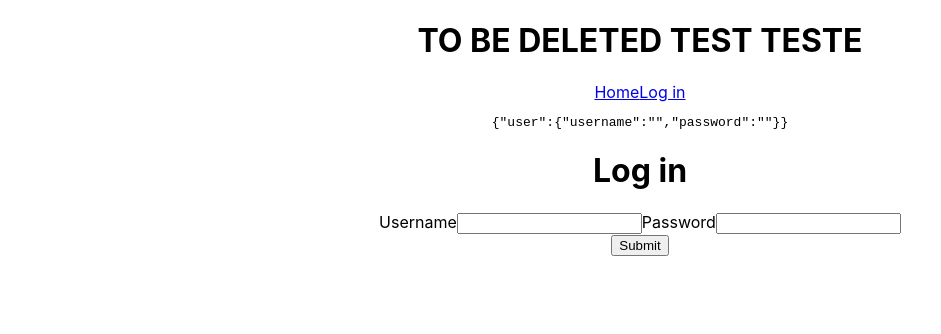
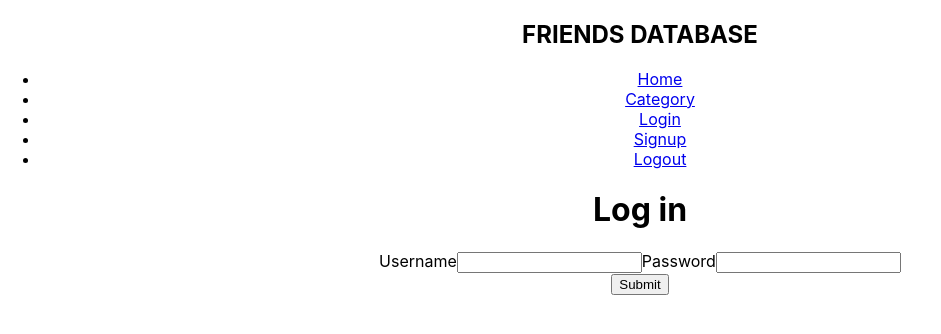
Before and after one commit to africal-marketplace-6/front-end, a React (Create React App) app in the folder african-marketplace6/: page /login in a window 1280 px wide. Shown: the top 334 px of the page, without its empty margins (0-941 px from the left). Built offline with nearby package versions, Linux system fonts and the light colour scheme.

Commit message:
added routes and header

```diff
--- a/african-marketplace6/src/App.js
+++ b/african-marketplace6/src/App.js
@@ -1,28 +1,47 @@
-import React from 'react';
-import './App.css';
-import { Route, Routes, Link } from 'react-router-dom';
-import Dashboard from './Dashboard/Dashboard';
-import Login from './components/login';
+import React from "react";
+import "./App.css";
+import {BrowserRouter as  Router, Route, Link, Switch } from "react-router-dom";
+import Dashboard from "./Dashboard/Dashboard";
+import Login from "./components/login";
+import PrivateRoute from "./components/PrivateRoute";
+import SignUp from "./components/SignUp";
+import Category from "./components/Category";
+import Logout from "./components/Logout";
 
 function App() {
   return (
-    <div className="App">
-      <h1>TO BE DELETED TEST TESTE</h1>
-      <nav>
-
-      <div className="nav-links">
-        <Link to="/">Home</Link>
-        <Link to="/login">Log in</Link>
-
-
+    <Router>
+      <div className="App">
+        <header>
+          <h2>FRIENDS DATABASE</h2>
+          <ul>
+            <li>
+              <Link to="/home">Home</Link>
+            </li>
+            <li>
+              <Link to="/category">Category</Link>
+            </li>
+            <li>
+              <Link to="/login">Login</Link>
+            </li>
+            <li>
+              <Link to="/signup">Signup</Link>
+            </li>
+            <li>
+              <Link to="/logout">Logout</Link>
+            </li>
+          </ul>
+        </header>
+        <Switch>
+          {/* <Route path="/home" element={<Dashboard />}> */}
+          <Route path="/login" component={Login} />
+          <Route path="/signup" component={SignUp} />
+          <PrivateRoute exact path="/category" component={Category} />
+          <Route path="/logout" component={Logout} />
+          {/* <Route path="/" component={Home} /> */}
+        </Switch>
       </div>
-      </nav>
-      <Routes>
-        <Route path="/dashboard" element={<Dashboard/>}>
-        </Route>
-        <Route path="/login" element={<Login/>}/>
-      </Routes>
-    </div>
+    </Router>
   );
 }
 
--- /dev/null
+++ b/african-marketplace6/src/components/Category.js
@@ -0,0 +1,10 @@
+import react from "react";
+
+export default function Category() {
+
+    return (
+        <div>
+            <p>This is the category page</p>
+        </div>
+    )
+}
--- /dev/null
+++ b/african-marketplace6/src/components/Logout.js
@@ -0,0 +1,10 @@
+import react from "react";
+
+export default function Logout() {
+
+    return (
+        <div>
+            <p>This is the logout page</p>
+        </div>
+    )
+}
--- /dev/null
+++ b/african-marketplace6/src/components/PrivateRoute.js
@@ -0,0 +1,14 @@
+import React from 'react';
+import { Route, Redirect } from 'react-router-dom';
+
+const PrivateRoute = ({component:Component, ...rest  }) => {
+    return <Route {...rest} render={()=> {
+        if (localStorage.getItem("token")) {
+            return(<Component/>)
+        } else {
+            return <Redirect to="/home"/>
+        }
+    }}/>
+}
+
+export default PrivateRoute;
--- /dev/null
+++ b/african-marketplace6/src/components/SignUp.js
@@ -0,0 +1,10 @@
+import react from "react";
+
+export default function SignUp() {
+
+    return (
+        <div>
+            <p>This is the signup page</p>
+        </div>
+    )
+}
--- a/african-marketplace6/src/components/login.js
+++ b/african-marketplace6/src/components/login.js
@@ -1,45 +1,64 @@
-import React, {useState} from 'react';
-
+import React, { useState } from "react";
+import axios from 'axios';
+import { useHistory } from "react-router-dom";
 
 const initialStateValues = {
-    user : {
-        username : '',
-        password : ''
-    }
+  credentials: {
+    username: "",
+    password: "",
+  },
 };
 
+export default function Login() {
+  const [user, setUser] = useState(initialStateValues);
 
-export default function Login() {
+  const handleChange = (evt) => {
+    setUser({
+        credentials:{
+            ...user.credentials,
+            [evt.target.name]: evt.target.value
+        }
+    });
+  };
 
-    const [state, setState] = useState(initialStateValues);
-
-    const {user} = state;
-
-    const changeUsername = (evt) => {
-        const {name, value} = evt.target;
-        this.setState({[name]: value})
+  const login = evt => {
+      evt.preventDefault();
+    //   axios.post('')
+    //   .then(res => {
+    //       console.log('res',res)
+    //       //have it set token
+    //   })
+    //   .catch(err=> {
+    //       console.log(err)
+    //   })
+    history.push("/home")
   }
 
-
-
   return (
-
     <div>
-            <pre>{JSON.stringify(state)}</pre>
       <h1>Log in</h1>
       <form className="form-container">
         <label>
           Username
-                    <input type="text" name="username" value={user.username} onChange={changeUsername}/>
+          <input
+            type="text"
+            name="username"
+            value={user.credentials.username}
+            onChange={handleChange}
+          />
         </label>
         <label>
           Password
-                    <input type="password"/>
+          <input
+          type="password"
+          name="password"
+          value={user.credentials.password}
+          onChange={handleChange} />
         </label>
         <div>
           <button type="submit">Submit</button>
         </div>
       </form>
     </div>
-    )
+  );
 }
--- a/african-marketplace6/src/index.js
+++ b/african-marketplace6/src/index.js
@@ -7,9 +7,7 @@ import {BrowserRouter as Router} from 'react-router-dom';
 
 ReactDOM.render(
   <Router>
-  <React.StrictMode>
     <App />
-  </React.StrictMode>
   </Router>,
   document.getElementById('root')
 );
```
Also changed, not shown: african-marketplace6/package.json (+3 -8 lines), african-marketplace6/src/components/axiosWithAuth.js (added, +14 -0 lines), 1 other file (tests, documents, lock files or other folders). Lines whose indentation alone changed are shown as unchanged.
